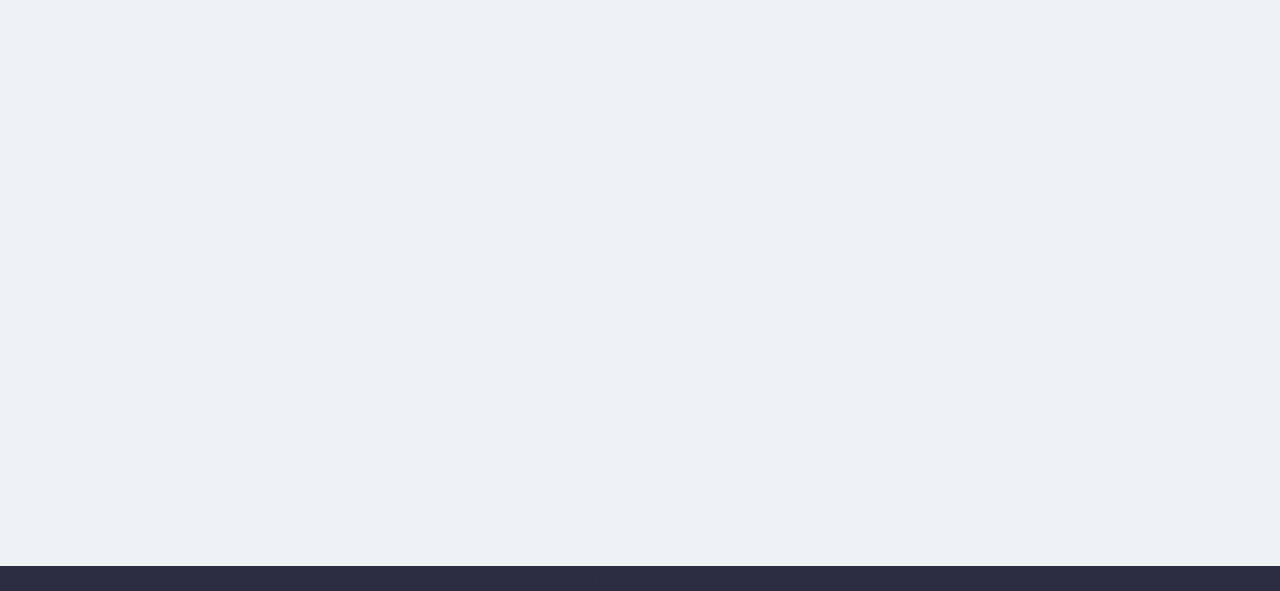
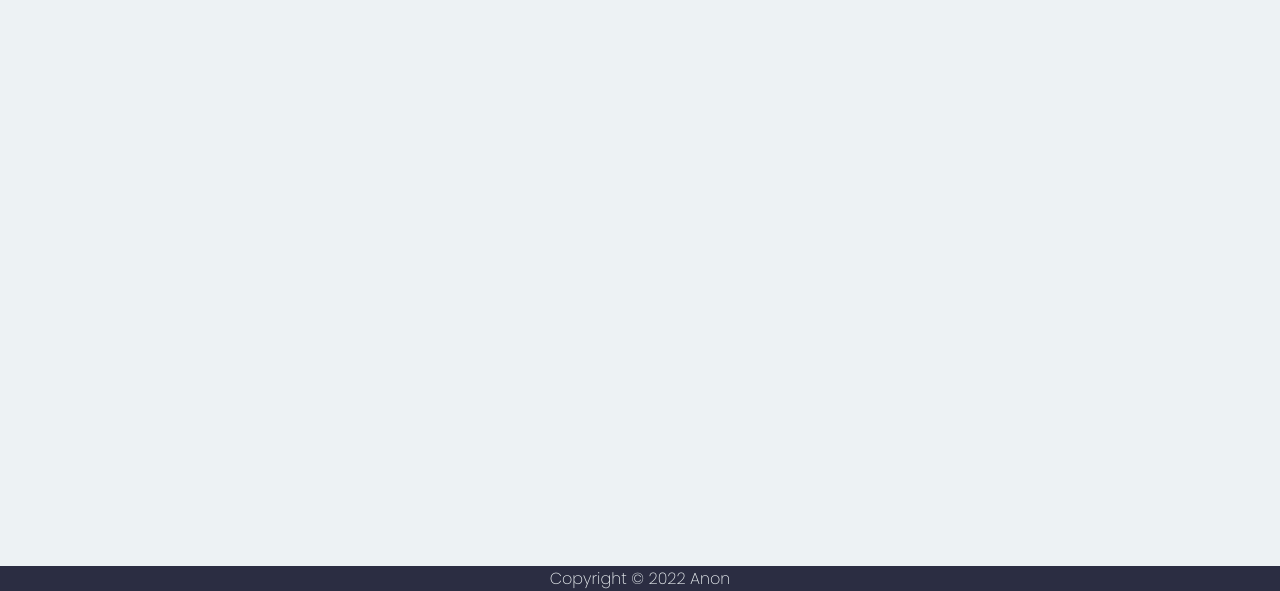
Before and after one commit to Apestein/Weather-App, a plain HTML site: page index.html in a window 1280 px wide. Shown: the part 209-800 px from the top of the page. Drawn offline with Linux system fonts and the light colour scheme.

Commit message:
small css fix

```diff
--- a/style.css
+++ b/style.css
@@ -34,4 +34,5 @@ main {
 footer {
   text-align: center;
   background-color: #2b2d42;
+  color: #edf2f4;
 }
```
